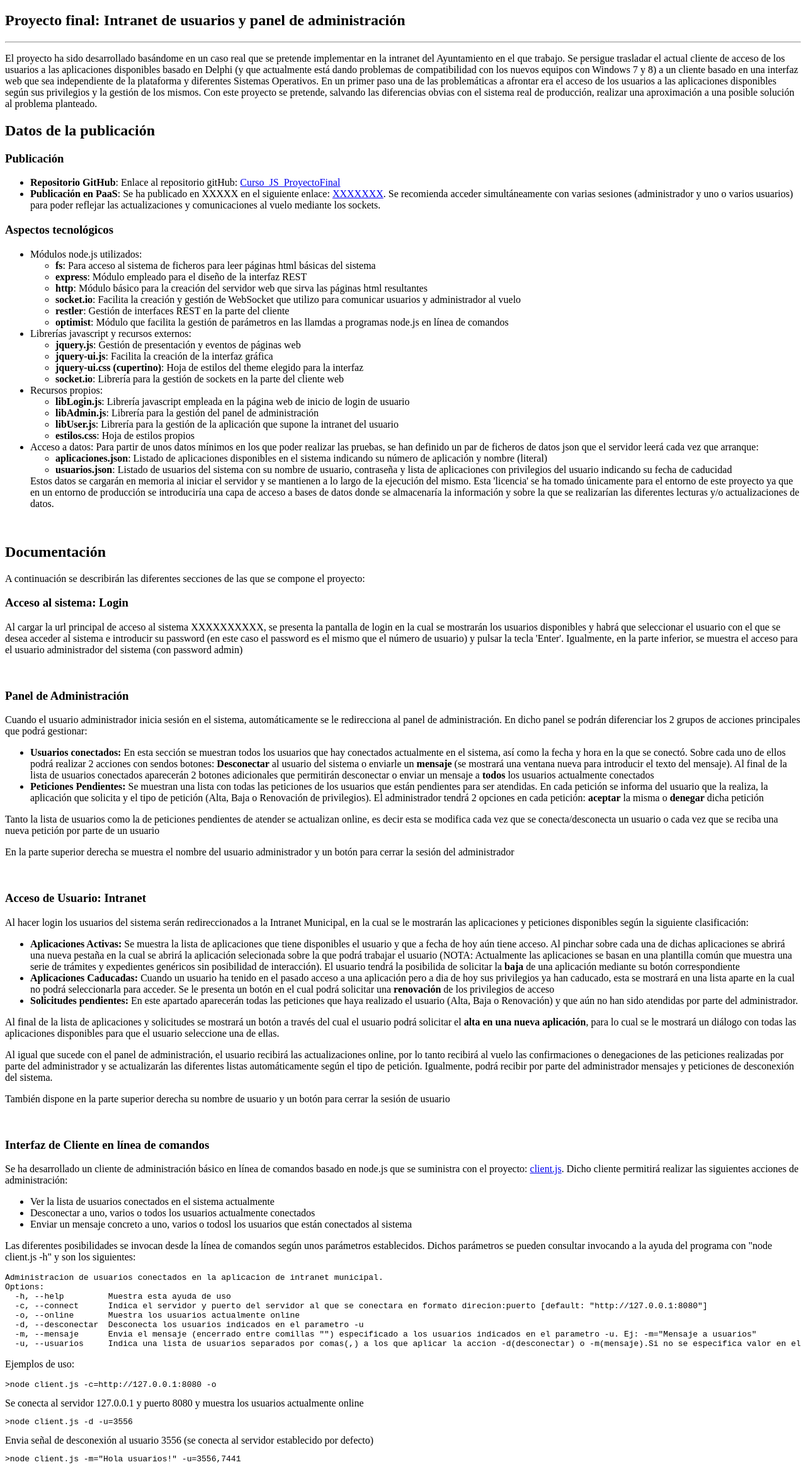
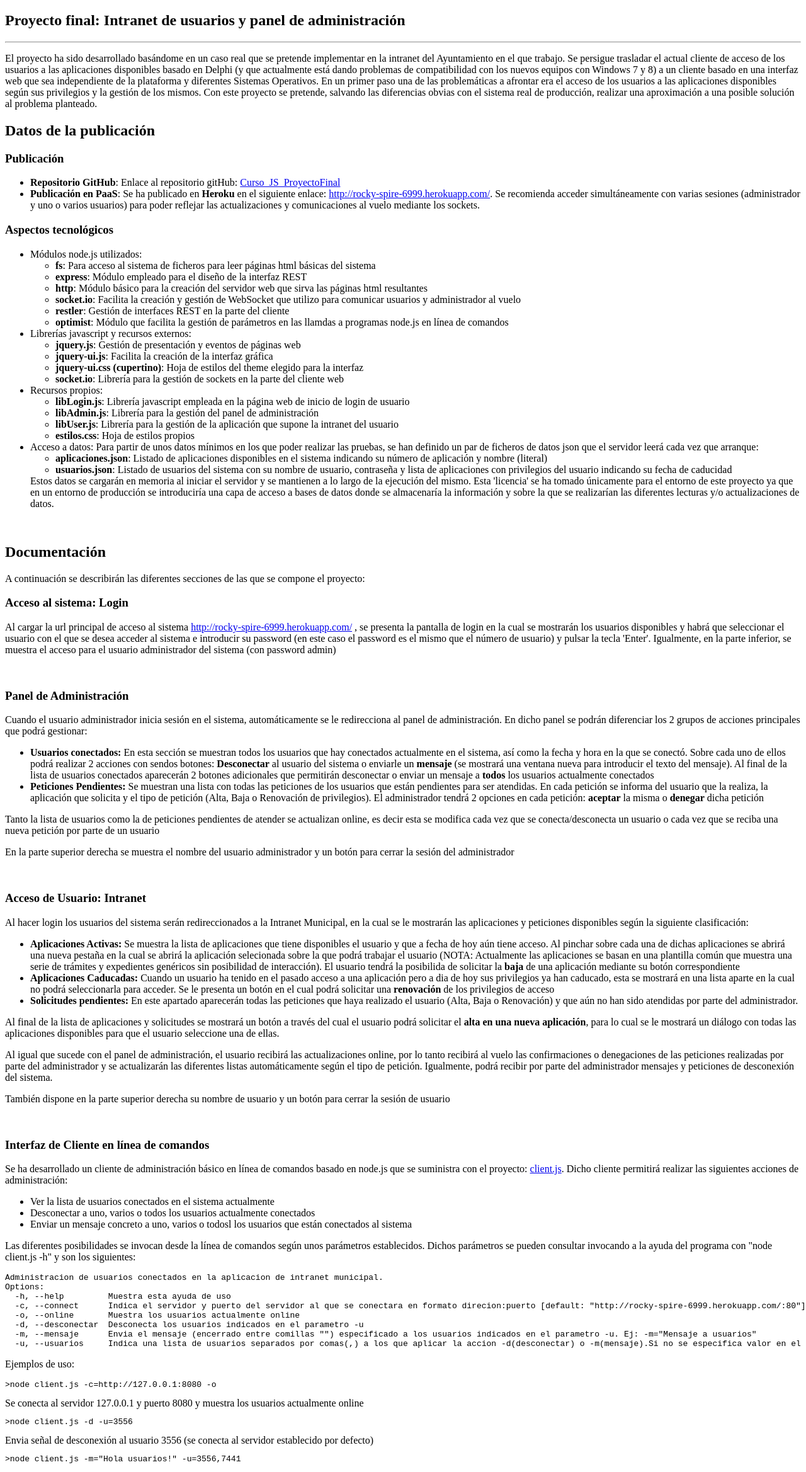
Before and after one commit to jaguador/Curso_JS_ProyectoFinal, a website: page documentacion.html in a window 1280 px wide. Shown: the part 61-2398 px from the top of the page at 63% size. Drawn offline with Linux system fonts and the light colour scheme.

Commit message:
Version 1.7
Arreglado nombre Heroku

```diff
--- a/client.js
+++ b/client.js
@@ -17,7 +17,7 @@ var argv = optimist
     .options('c', {
 		alias : 'connect',
 		describe : 'Indica el servidor y puerto del servidor al que se conectara en formato direcion:puerto',
-		default : 'http://al10788-proyecto.herokuapp.com:80'
+		default : 'http://rocky-spire-6999.herokuapp.com:80'
 	})
     .options('o', {
 		boolean : true,
--- a/documentacion.html
+++ b/documentacion.html
@@ -12,7 +12,7 @@
 <h3>Publicación</h3>
 <ul>
 <li><b>Repositorio GitHub</b>: Enlace al repositorio gitHub: <a href="https://github.com/jaguador/Curso_JS_ProyectoFinal">Curso_JS_ProyectoFinal</a></li>
-<li><b>Publicación en PaaS</b>: Se ha publicado en XXXXX en el siguiente enlace: <a href="XXXXXXX">XXXXXXX</a>. Se recomienda acceder simultáneamente con varias sesiones (administrador y uno o varios usuarios) para poder reflejar las actualizaciones y comunicaciones al vuelo mediante los sockets. </li>
+<li><b>Publicación en PaaS</b>: Se ha publicado en <b>Heroku</b> en el siguiente enlace: <a href="http://rocky-spire-6999.herokuapp.com/">http://rocky-spire-6999.herokuapp.com/</a>. Se recomienda acceder simultáneamente con varias sesiones (administrador y uno o varios usuarios) para poder reflejar las actualizaciones y comunicaciones al vuelo mediante los sockets. </li>
 </ul>
 <h3>Aspectos tecnológicos</h3>
 <ul>
@@ -54,7 +54,7 @@
 <h2>Documentación</h2>
 <p>A continuación se describirán las diferentes secciones de las que se compone el proyecto:</p>
 <h3>Acceso al sistema: Login</h3>
-<p>Al cargar la url principal de acceso al sistema XXXXXXXXXX, se presenta la pantalla de login en la cual se mostrarán los usuarios disponibles y habrá que seleccionar el usuario con el que se desea acceder al sistema e introducir su password (en este caso el password es el mismo que el número de usuario) y pulsar la tecla 'Enter'. Igualmente, en la parte inferior, se muestra el acceso para el usuario administrador del sistema (con password admin)</p>
+<p>Al cargar la url principal de acceso al sistema <a href="http://rocky-spire-6999.herokuapp.com/">http://rocky-spire-6999.herokuapp.com/</a> , se presenta la pantalla de login en la cual se mostrarán los usuarios disponibles y habrá que seleccionar el usuario con el que se desea acceder al sistema e introducir su password (en este caso el password es el mismo que el número de usuario) y pulsar la tecla 'Enter'. Igualmente, en la parte inferior, se muestra el acceso para el usuario administrador del sistema (con password admin)</p>
 </br>
 <h3>Panel de Administración</h3>
 <p>Cuando el usuario administrador inicia sesión en el sistema, automáticamente se le redirecciona al panel de administración. En dicho panel se podrán diferenciar los 2 grupos de acciones principales que podrá gestionar:</p>
@@ -88,7 +88,7 @@
 Administracion de usuarios conectados en la aplicacion de intranet municipal.
 Options:
   -h, --help         Muestra esta ayuda de uso
-  -c, --connect      Indica el servidor y puerto del servidor al que se conectara en formato direcion:puerto [default: "http://127.0.0.1:8080"]
+  -c, --connect      Indica el servidor y puerto del servidor al que se conectara en formato direcion:puerto [default: "http://rocky-spire-6999.herokuapp.com/:80"]
   -o, --online       Muestra los usuarios actualmente online
   -d, --desconectar  Desconecta los usuarios indicados en el parametro -u
   -m, --mensaje      Envia el mensaje (encerrado entre comillas "") especificado a los usuarios indicados en el parametro -u. Ej: -m="Mensaje a usuarios"
```
